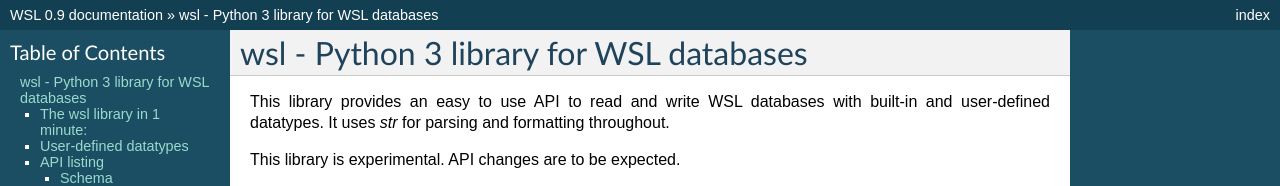
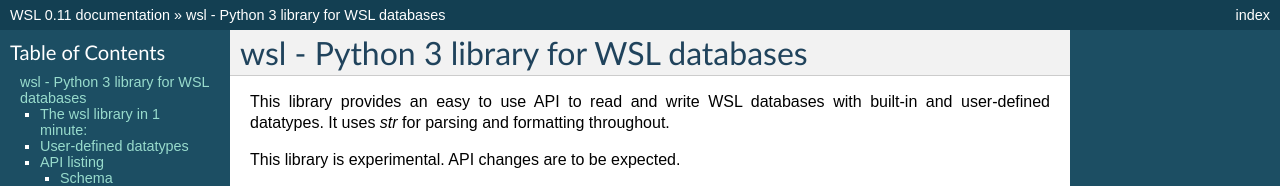
Before and after one commit to jstimpfle/python-wsl, a Sphinx documentation site: the page built from doc/index.rst, in a window 1280 px wide and 900 px high. Shown: the top 186 px of the window. Built offline with Sphinx 7.4.7, drawn with Linux system fonts in a browser that asks for light colours; some of the changed text lies outside the part shown.

Commit message:
more fixes for pypi upload

```diff
--- a/doc/conf.py
+++ b/doc/conf.py
@@ -55,9 +55,9 @@ copyright = '2016, Jens Stimpfle'
 # built documents.
 #
 # The short X.Y version.
-version = '0.9'
+version = '0.11'
 # The full version, including alpha/beta/rc tags.
-release = '0.9'
+release = '0.11'
 
 # The language for content autogenerated by Sphinx. Refer to documentation
 # for a list of supported languages.
--- a/setup.py
+++ b/setup.py
@@ -2,7 +2,7 @@ import setuptools
 
 setuptools.setup(
     name='wsl',
-    version='0.9',
+    version='0.11',
     description='Library for reading and writing WSL databases',
     long_description='Library for reading and writing WSL databases',
     url='http://jstimpfle.de/projects/wsl/main.html',
@@ -23,7 +23,7 @@ setuptools.setup(
         'Programming Language :: Python :: 3.5',
     ],
     keywords='plain-text relational database schema hierarchical',
-    packages=['wsl'],
+    packages=['wsl', 'wsl.wslh'],
     install_requires=[],
     extras_require={
     },
```
